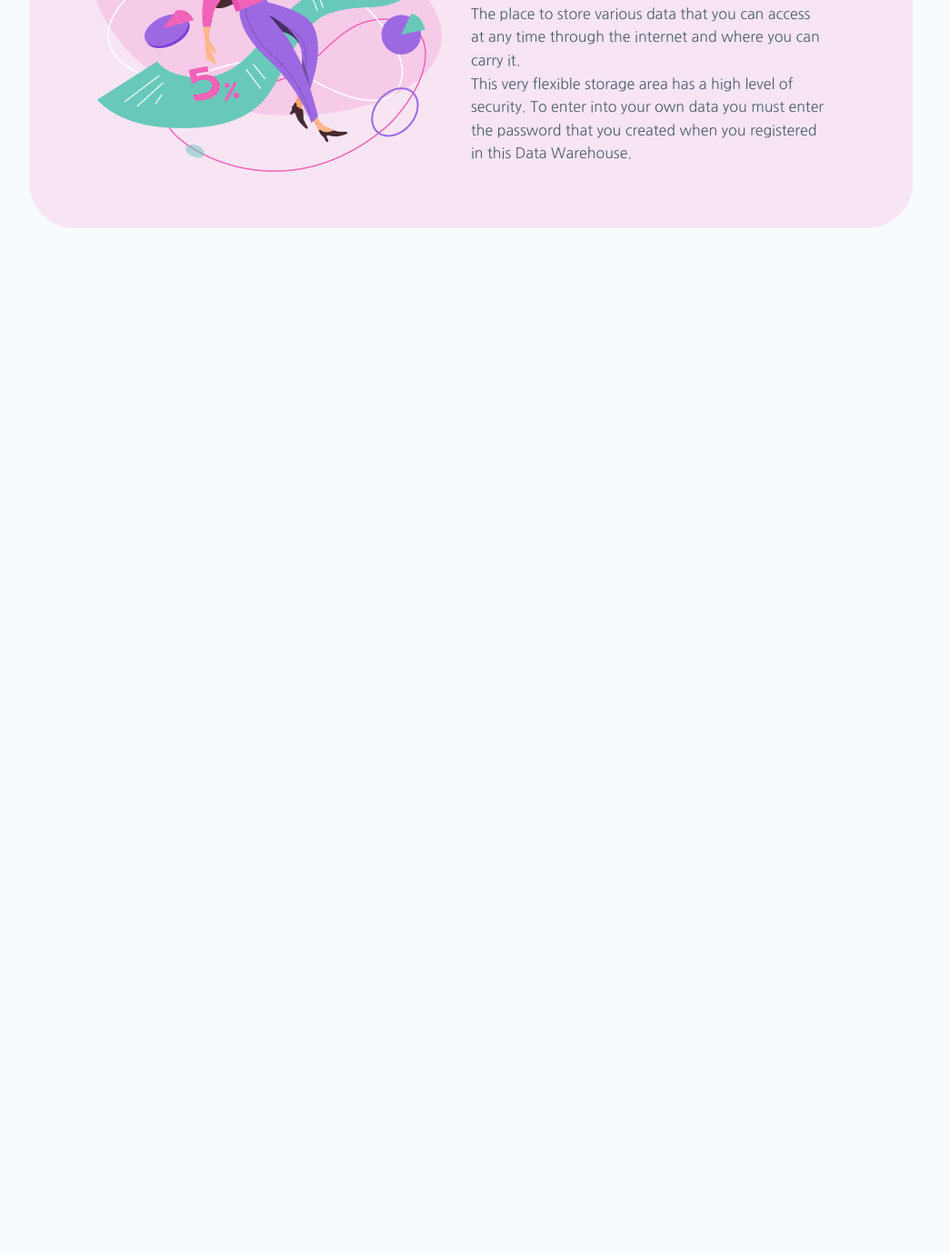
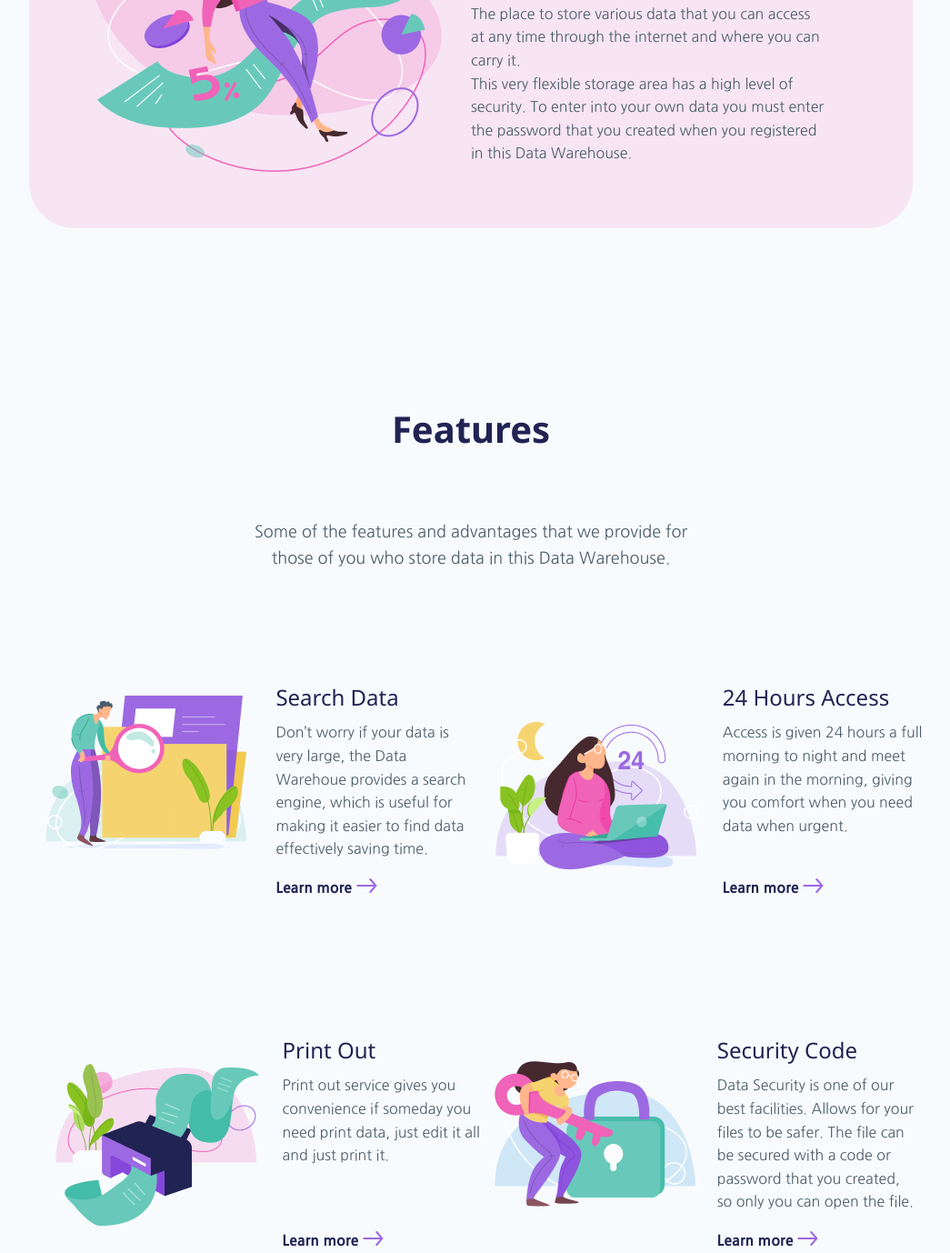
Before and after one commit to olhafastiuk/cursor-homework, a plain HTML site: page 05-flexbox-grid-homework/index.html in a window 1280 px wide. Shown: the part 1322-2700 px from the top of the page at 91% size, without its empty margins (122-1167 px from the left). Before the commit the page ends 1637 px from the top, so only its background shows below. Drawn offline with Linux system fonts and the light colour scheme.

Commit message:
HW #5: Add Features.

```diff
--- a/05-flexbox-grid-homework/index.html
+++ b/05-flexbox-grid-homework/index.html
@@ -14,7 +14,7 @@
     <header> <!-- header -->
         <img src="images/main/logo.svg" alt="logo" class="logo">
         <nav>
-            <a class="select" href="#">About</a>
+            <a class="w-800s" href="#">About</a>
             <a href="#">Help</a>
             <a href="#">Features</a>
             <a href="#">Signup</a>
@@ -45,8 +45,58 @@
             </p>
         </section>
 
-        <section>
-            <!-- Features -->
+        <section class="section3"> <!-- Features -->
+            <h2>Features</h2>
+            <p class="section3-p">Some of the features and advantages that we provide for those of you who store data in this Data Warehouse.</p>
+            <div class="features">
+                <img src="images/features/search-data.png" alt="">
+                <h3>Search Data</h3>
+                <p>
+                    Don’t worry if your data is very large, the Data Warehoue provides a search engine,
+                    which is useful for making it easier to find data effectively saving time.
+                </p>
+                <a class="w-800" href="#">
+                    Learn more
+                    <img src="images/main/arrow.svg" alt="arrow">
+                </a>
+            </div>
+            <div class="features">
+                <img src="images/features/24-hours-access.png" alt="">
+                <h3>24 Hours Access</h3>
+                <p>
+                    Access is given 24 hours a full morning to night and meet again in the morning,
+                    giving you comfort when you need data when urgent.
+                </p>
+                <a class="w-800" href="#">
+                    Learn more
+                    <img src="images/main/arrow.svg" alt="arrow">
+                </a>
+            </div>
+            <div class="features">
+                <img src="images/features/print-out.png" alt="">
+                <h3>Print Out</h3>
+                <p>
+                    Print out service gives you convenience if someday
+                    you need print data, just edit it all and just print it.
+                </p>
+                <a class="w-800" href="#">
+                    Learn more
+                    <img src="images/main/arrow.svg" alt="arrow">
+                </a>
+            </div>
+            <div class="features">
+                <img src="images/features/SecurityCode.png" alt="">
+                <h3>Security Code</h3>
+                <p>
+                    Data Security is one of our best facilities. Allows for your files
+                    to be safer. The file can be secured with a code or password that
+                    you created, so only you can open the file.
+                </p>
+                <a class="w-800" href="#">
+                    Learn more
+                    <img src="images/main/arrow.svg" alt="arrow">
+                </a>
+            </div>
         </section>
 
         <section>
--- a/05-flexbox-grid-homework/style.css
+++ b/05-flexbox-grid-homework/style.css
@@ -8,6 +8,7 @@
 body{
     display: flex;
     flex-direction: column;
+    justify-content: center;
     padding: 5% 12%;
     background:rgb(248, 251, 254);
 }
@@ -28,10 +29,19 @@ h2{
     line-height: 130%;
 }
 
+h3{
+    font-family: 'Noto Sans', sans-serif;
+    font-size: 24px;
+    font-weight: 400;
+    color: #212353;
+    line-height: 130%;
+}
+
 p{
     font-family: 'Nanum Gothic', sans-serif;
     color: #4B5D68;
     font-weight: 400;
+    font-size: 16px;
     line-height: 160%;
 }
 
@@ -77,7 +87,7 @@ a:hover{
     color: white;
 }
 
-.select{
+.w-800{
     font-weight: 800;
 }
 
@@ -149,3 +159,46 @@ nav{
     align-self: end;
     width: 90%;
 }
+
+.section3{
+    margin-top: 20%;
+    display: grid;
+    grid-template-columns: 1fr 1fr;
+    row-gap: 10%;
+    align-items: center;
+    justify-items: center;
+}
+
+.section3 h2{
+    grid-column: 1/3;
+    grid-row: 1;
+    text-align: center;
+    align-self: end;
+}
+
+.section3-p{
+    grid-column: 1/3;
+    grid-row: 2/3;
+    text-align: center;
+    width: 50%;
+    font-size: 18px;
+}
+
+.features{
+    display: grid;
+    grid-template-columns: 1fr 1fr;
+    align-items: center;
+    gap: 5%;
+    margin: 10% 5%;
+}
+
+.features img{
+    grid-column: 1;
+    grid-row: 1/4;
+}
+
+.features p{
+    align-self: start;
+    height: 160px;
+    width: 220px;
+}
```
